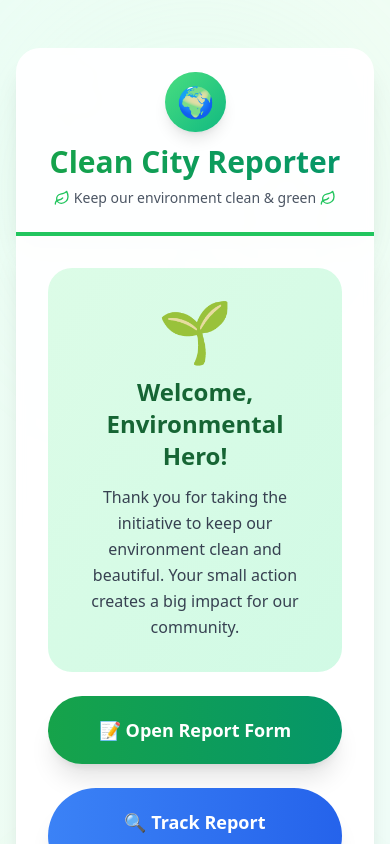
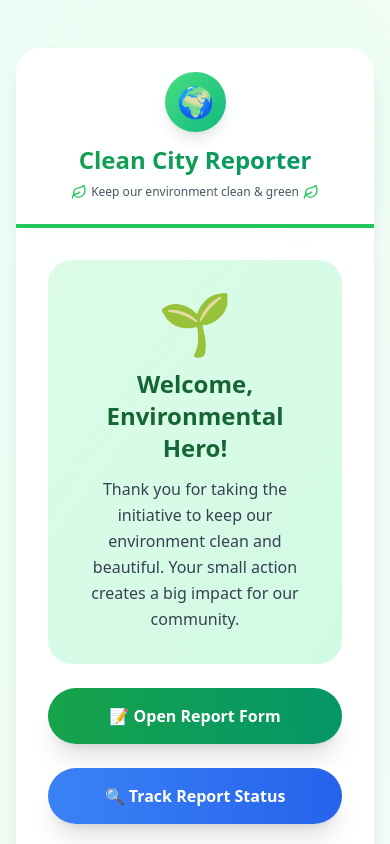
Before and after one commit to sbmprojectqr-ai/garbage-reporter, a React (Create React App) app: page / in a window 390 px wide. Shown: the top 844 px of the page. Built offline with nearby package versions, Linux system fonts and the light colour scheme.

Commit message:
Update App.js

```diff
--- a/src/App.js
+++ b/src/App.js
@@ -276,16 +276,16 @@ export default function GarbageReportApp() {
     <div className="min-h-screen relative overflow-hidden bg-gradient-to-br from-emerald-50 via-green-50 to-teal-50">
       {/* Decorative Background Elements */}
       <div className="absolute inset-0 overflow-hidden pointer-events-none">
-        <TreeDeciduous className="absolute top-10 left-5 w-24 h-24 text-green-200 opacity-20" />
-        <TreeDeciduous className="absolute top-40 right-10 w-32 h-32 text-emerald-200 opacity-15" />
-        <Leaf className="absolute bottom-20 left-20 w-20 h-20 text-green-300 opacity-25" />
-        <TreeDeciduous className="absolute bottom-40 right-5 w-28 h-28 text-teal-200 opacity-20" />
-        <Leaf className="absolute top-60 right-40 w-16 h-16 text-emerald-300 opacity-20 transform rotate-45" />
-        <div className="absolute top-0 right-0 w-96 h-96 bg-green-200 rounded-full blur-3xl opacity-10"></div>
-        <div className="absolute bottom-0 left-0 w-96 h-96 bg-emerald-200 rounded-full blur-3xl opacity-10"></div>
+        <TreeDeciduous className="absolute top-10 left-5 w-16 md:w-24 h-16 md:h-24 text-green-200 opacity-20" />
+        <TreeDeciduous className="absolute top-40 right-10 w-24 md:w-32 h-24 md:h-32 text-emerald-200 opacity-15" />
+        <Leaf className="absolute bottom-20 left-20 w-16 md:w-20 h-16 md:h-20 text-green-300 opacity-25" />
+        <TreeDeciduous className="absolute bottom-40 right-5 w-20 md:w-28 h-20 md:h-28 text-teal-200 opacity-20" />
+        <Leaf className="absolute top-60 right-40 w-12 md:w-16 h-12 md:h-16 text-emerald-300 opacity-20 transform rotate-45" />
+        <div className="absolute top-0 right-0 w-64 md:w-96 h-64 md:h-96 bg-green-200 rounded-full blur-3xl opacity-10"></div>
+        <div className="absolute bottom-0 left-0 w-64 md:w-96 h-64 md:h-96 bg-emerald-200 rounded-full blur-3xl opacity-10"></div>
       </div>
 
-      <div className="max-w-md mx-auto relative z-10 p-4">
+      <div className="max-w-md mx-auto relative z-10 p-4 md:p-6">
         {/* Header with Earth Icon */}
         <div className="bg-white/95 backdrop-blur-sm rounded-t-3xl shadow-xl p-6 mt-8 border-b-4 border-green-500">
           <div className="flex items-center justify-center mb-3">
@@ -293,10 +293,10 @@ export default function GarbageReportApp() {
               <span className="text-3xl">🌍</span>
             </div>
           </div>
-          <h1 className="text-3xl font-bold text-transparent bg-clip-text bg-gradient-to-r from-green-600 to-emerald-600 text-center">
+          <h1 className="text-2xl md:text-3xl font-bold text-transparent bg-clip-text bg-gradient-to-r from-green-600 to-emerald-600 text-center">
             Clean City Reporter
           </h1>
-          <p className="text-sm text-gray-600 text-center mt-2 flex items-center justify-center gap-1">
+          <p className="text-xs md:text-sm text-gray-600 text-center mt-2 flex items-center justify-center gap-1 flex-wrap">
             <Leaf className="w-4 h-4 text-green-500" />
             Keep our environment clean & green
             <Leaf className="w-4 h-4 text-green-500" />
@@ -320,7 +320,7 @@ export default function GarbageReportApp() {
 
               <button
                 onClick={handleOpenReport}
-                className="w-full bg-gradient-to-r from-green-600 to-emerald-600 hover:from-green-700 hover:to-emerald-700 text-white font-bold py-5 px-12 rounded-full shadow-xl transition-all transform hover:scale-105 hover:shadow-2xl text-lg"
+                className="w-full bg-gradient-to-r from-green-600 to-emerald-600 hover:from-green-700 hover:to-emerald-700 text-white font-bold py-4 md:py-5 px-8 md:px-12 rounded-full shadow-xl transition-all transform hover:scale-105 hover:shadow-2xl text-base md:text-lg"
               >
                 <span className="flex items-center justify-center gap-3">
                   📝 Open Report Form
@@ -329,7 +329,7 @@ export default function GarbageReportApp() {
 
               <button
                 onClick={handleTrackReport}
-                className="w-full bg-gradient-to-r from-blue-500 to-blue-600 hover:from-blue-600 hover:to-blue-700 text-white font-bold py-5 px-12 rounded-full shadow-xl transition-all transform hover:scale-105 hover:shadow-2xl text-lg"
+                className="w-full bg-gradient-to-r from-blue-500 to-blue-600 hover:from-blue-600 hover:to-blue-700 text-white font-bold py-4 md:py-5 px-8 md:px-12 rounded-full shadow-xl transition-all transform hover:scale-105 hover:shadow-2xl text-base md:text-lg"
               >
                 <span className="flex items-center justify-center gap-3">
                   🔍 Track Report Status
@@ -373,8 +373,14 @@ export default function GarbageReportApp() {
                     className="w-full border-3 border-dashed border-gray-300 rounded-2xl p-10 hover:border-green-500 hover:bg-green-50 transition-all bg-gradient-to-br from-gray-50 to-white"
                   >
                     <Upload className="w-16 h-16 mx-auto text-gray-400 mb-3" />
-                    <p className="text-base font-semibold text-gray-700">Tap to Open Camera</p>
-                    <p className="text-xs text-gray-500 mt-2">Take a clear photo of the waste</p>
+                    <p className="text-base font-semibold text-gray-700">
+                      {/Mobi|Android/i.test(navigator.userAgent) ? 'Tap to Open Camera' : 'Click to Upload or Capture Photo'}
+                    </p>
+                    <p className="text-xs text-gray-500 mt-2">
+                      {/Mobi|Android/i.test(navigator.userAgent)
+                        ? 'Take a clear photo of the waste'
+                        : 'Camera will open on supported devices'}
+                    </p>
                   </button>
                 ) : (
                   <div className="relative group">
```
